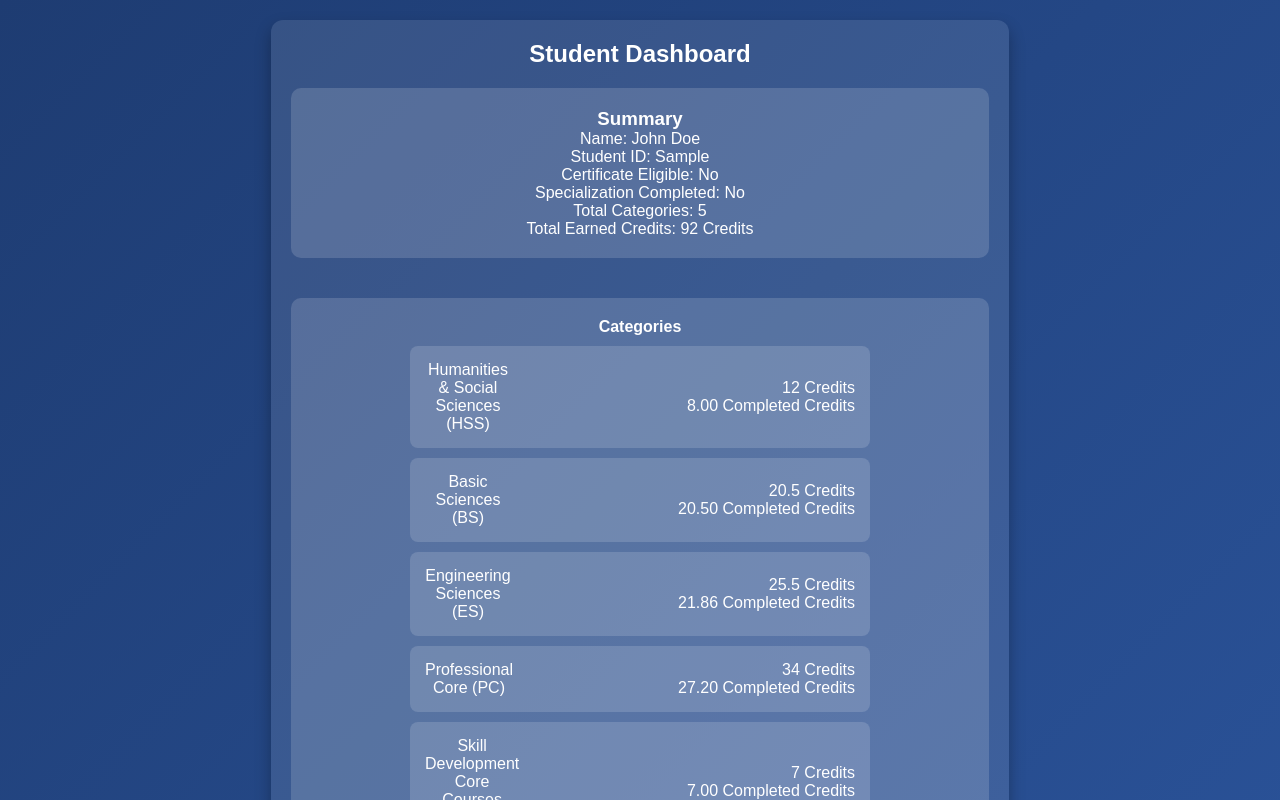
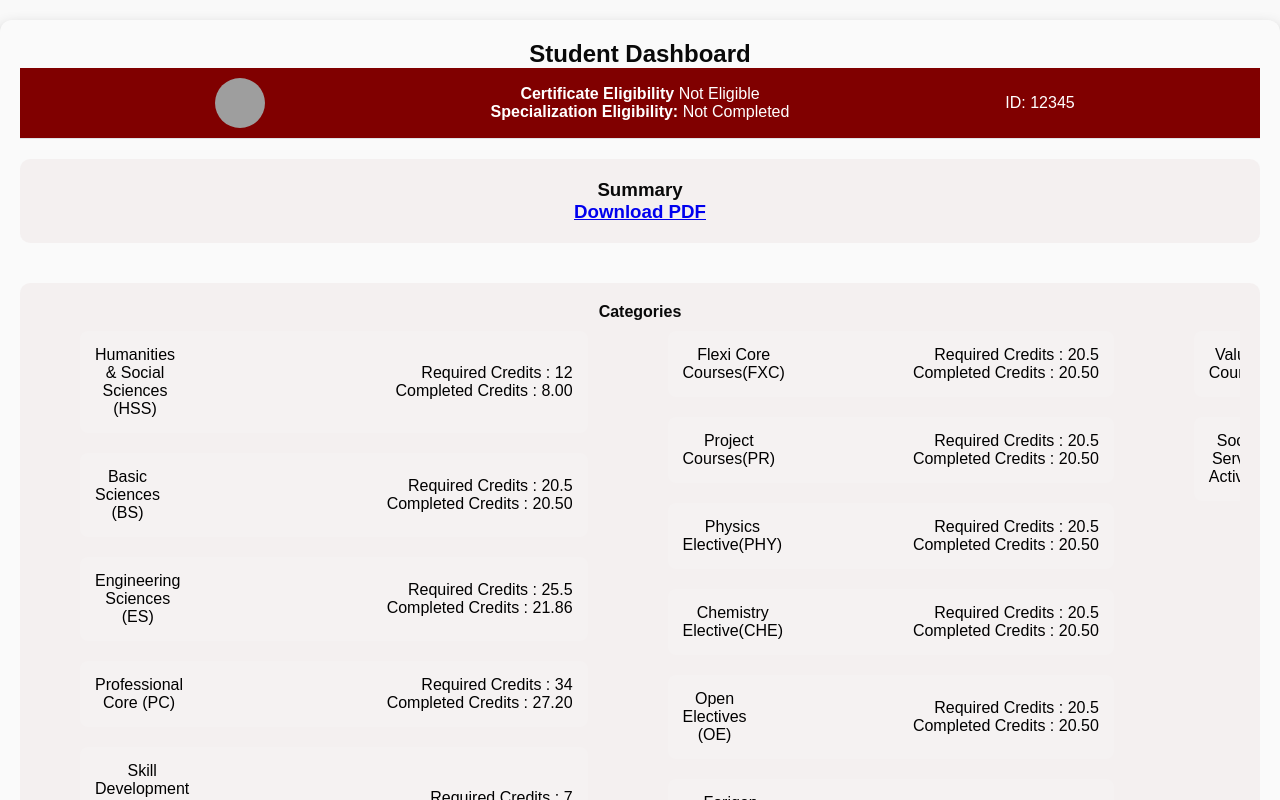
Before and after one commit to NikileshReddyT/My-Working-History, a React (Vite) app in the folder Exit-Portal-Frontend/: page / in a window 1280 px wide. Both pictures are taken after typing "Sample" into the empty fields and a click on the button "Login". Shown: the top 800 px of the page. Built offline with nearby package versions, Linux system fonts and the light colour scheme; grey boxes are pictures that could not be loaded.

Commit message:
updated the ui

```diff
--- a/Exit-Portal-Frontend/package.json
+++ b/Exit-Portal-Frontend/package.json
@@ -10,7 +10,9 @@
     "preview": "vite preview"
   },
   "dependencies": {
+    "bootstrap": "^5.3.3",
     "react": "^18.3.1",
+    "react-bootstrap": "^2.10.5",
     "react-dom": "^18.3.1"
   },
   "devDependencies": {
--- a/Exit-Portal-Frontend/src/App.css
+++ b/Exit-Portal-Frontend/src/App.css
@@ -3,29 +3,35 @@
   padding: 0;
   box-sizing: border-box;
 }
+#root{
+  width: 100vw;
+}
+.app{
+  width: 100%;
+}
 
 body {
   font-family: 'Arial', sans-serif;
-  background: linear-gradient(135deg, #1e3c72 0%, #2a5298 100%);
+  background: rgb(249, 249, 249);
   width: 100vw;
   min-height: 100vh;
   display: flex;
   justify-content: center;
   align-items: center;
-  color: white;
+  color: rgb(9, 9, 9);
 }
 
 div {
   display: flex;
   flex-direction: column;
   align-items: center;
-  width: 80%;
+  width: 100%;
 }
 
 /* Dashboard Styles */
 .dashboard {
-  width: 90%;
-  max-width: 1200px;
+  width: 100%;
+
   margin: 20px auto;
   padding: 20px;
   background: rgba(255, 255, 255, 0.1);
@@ -47,32 +53,47 @@ h4 {
   margin: 20px 0;
   width: 100%;
   padding: 20px;
-  background: rgba(255, 255, 255, 0.15);
+  background: rgba(232, 222, 222, 0.363);
   border-radius: 10px;
   transition: transform 0.3s ease, background 0.3s ease;
 }
 
+.summary{
+  display: flex;
+  flex-direction: column;
+  justify-content: space-between;
+}
+
+
 /* Hover Effects */
 .summary:hover,
 .categories li:hover {
-  transform: translateY(-5px);
-  background: rgba(255, 255, 255, 0.3);
+
+  background: rgba(211, 205, 205, 0.3);
 }
 
 /* List Styles */
 ul {
   list-style-type: none;
+  max-height: 100vh;
+  width: 100%;
+  display: flex;
+  flex-direction: column;
+  flex-wrap: wrap;
+  overflow: auto;
+  scroll-snap-type: proximity;
   padding: 0;
-  max-width: 600px;
-  width: 70%;
+
 }
 
 li {
   background: rgba(255, 255, 255, 0.15);
-  margin: 10px 0;
+  margin: 10px 40px;
   padding: 15px;
   border-radius: 8px;
   transition: background 0.3s ease;
+  font-size: medium;
+  color: rgb(0, 0, 0);
   cursor: pointer;
   display: flex;
   justify-content: space-between;
@@ -95,7 +116,7 @@ li {
 /* Button Styles */
 button {
   padding: 10px 20px;
-  background-color: #1e3c72;
+  background-color:maroon;
   border: none;
   color: white;
   border-radius: 5px;
@@ -104,7 +125,7 @@ button {
 }
 
 button:hover {
-  background-color: #2a5298;
+  background-color: #b82626;
 }
 
 /* Popup Styles */
@@ -146,9 +167,10 @@ button:hover {
 .login-page {
   display: flex;
   flex-direction: column;
-  align-items: center;
+  align-items: flex-end;
   justify-content: center;
   min-height: 100vh;
+  width: 100%;
 }
 
 .login-container {
@@ -158,12 +180,15 @@ button:hover {
   text-align: center;
   box-shadow: 0 10px 20px rgba(0, 0, 0, 0.2);
   animation: fadeIn 0.5s ease;
+  width:300px;
+  margin-right: 20px;
+  margin-left:auto;
 }
 
 /* Input Styles */
 form{
   display: flex;
-  flex-direction: row;
+  flex-direction: column;
 }
 input {
   width: 80%;
@@ -172,22 +197,32 @@ input {
   margin: 10px 0;
   border: none;
   border-radius: 5px;
+  color:black
 }
 
 /* Button in Login */
 .login-container button {
   width: 80%;
   padding: 12px;
-  background-color: #1e3c72;
+  background-color: maroon;
   border: none;
   border-radius: 5px;
-  color: white;
+  color:black;
   cursor: pointer;
   transition: background-color 0.3s ease;
 }
 
+.login{
+  color:black;
+  padding: 40px;
+  border-radius: 12px;
+  text-align: center;
+  box-shadow: 0 10px 20px rgba(0, 0, 0, 0.2);
+  animation: fadeIn 0.5s ease;
+  width: 300px;
+}
 .login-container button:hover {
-  background-color: #2a5298;
+  background-color: maroon;
 }
 
 .popup {
@@ -228,4 +263,34 @@ input {
   .category-details-popup {
     width: 90%;
   }
+  .login-page{
+    align-items:center;
+  }
 }
+
+.custom-navbar-container {
+  display: flex;
+  align-items: center;
+  justify-content: space-between; /* Space between left, middle, and right sections */
+  padding: 10px 20px; /* Adjust padding as needed */
+}
+
+.photo-container {
+  display: flex;
+  align-items: center;
+}
+
+.photo-container img {
+  width: 50px; /* Adjust size as needed */
+  height: 50px; /* Adjust size as needed */
+  border-radius: 50%; /* Circular photo */
+}
+
+.eligibility-container {
+  text-align: center; /* Center text */
+  flex-grow: 1; /* Allow this section to grow and occupy space between left and right */
+}
+
+.details-container {
+  text-align: right; /* Align text to the right */
+}
--- a/Exit-Portal-Frontend/src/components/CategoryDetailsPopup.jsx
+++ b/Exit-Portal-Frontend/src/components/CategoryDetailsPopup.jsx
@@ -1,5 +1,4 @@
 import React from 'react';
-
 
 const CategoryDetailsPopup = ({ category, onClose }) => {
   return (
@@ -7,15 +6,16 @@ const CategoryDetailsPopup = ({ category, onClose }) => {
       <div className="popup-content">
         <h3>{category.name} - Course Details</h3>
         <ul>
-          {category.courses.map((course, index) => (
-
-            <li key={index}>
-              {course.name} -{' '}
-              <span style={{ color: course.completed ? 'green' : 'red' }}>
-                {course.completed ? 'Completed' : 'Not Completed'}
-              </span>
-            </li>
-          ))}
+          {category.courses
+            .filter((course) => !course.completed) // Filter only not completed courses
+            .map((course, index) => (
+              <li key={index}>
+                {course.name} -{' '}
+                <span style={{ color: 'red' }}>
+                  Not Completed
+                </span>
+              </li>
+            ))}
         </ul>
         <button onClick={onClose}>Close</button>
       </div>
--- a/Exit-Portal-Frontend/src/components/CategoryList.jsx
+++ b/Exit-Portal-Frontend/src/components/CategoryList.jsx
@@ -15,8 +15,8 @@ const CategoryList = ({ categories, onShowPopup }) => {
           <li key={index} onClick={() => onShowPopup(category)}>
             <span className='category-name'>{category.name}</span>
             <div className="category-credits">
-              <span className='category-total-credits'>{category.totalCredits} Credits</span>
-              <span className='category-completed-courses'>{calculateCompletedCredits(category)} Completed Credits</span>
+              <span className='category-total-credits'>Required Credits : {category.totalCredits} </span>
+              <span className='category-completed-courses'>Completed Credits : {calculateCompletedCredits(category)} </span>
             </div>
           </li>
         ))}
--- /dev/null
+++ b/Exit-Portal-Frontend/src/components/CustomNavbar.css
@@ -0,0 +1,26 @@
+.custom-navbar {
+    display: flex;
+    align-items: center;
+    width:100%;
+    justify-content: space-between; /* Adjusts space between items */
+    padding: 10px 20px; /* Add some padding around the navbar */
+    background-color: maroon; /* Light background color */
+    border-bottom: 1px solid #dee2e6; /* Optional: bottom border */
+    color:white;
+  }
+
+  .photo-container img {
+    width: 60px; /* Set a width for the photo */
+    height: 60px; /* Set a height for the photo */
+    object-fit:cover;
+    border-radius: 0; /* Make the image circular */
+  }
+
+  .eligibility-container {
+    flex-grow: 1; /* Takes up available space in the middle */
+    text-align: center; /* Center the text */
+  }
+
+  .details-container {
+    text-align: right; /* Align details to the right */
+  }
--- a/Exit-Portal-Frontend/src/components/Dashboard.jsx
+++ b/Exit-Portal-Frontend/src/components/Dashboard.jsx
@@ -2,9 +2,11 @@ import React, { useState } from 'react';
 import CategoryList from './CategoryList';
 import Summary from './Summary';
 import CategoryDetailsPopup from './CategoryDetailsPopup';
-
+import CustomNavbar from "./Navbar";
 const dummyData = {
   name: 'John Doe',
+  id:'12345',
+  photoUrl:'https://th.bing.com/th?id=OIP.rD-OwfGd7YhZlFARYIUp-wHaHZ&w=250&h=249&c=8&rs=1&qlt=90&r=0&o=6&dpr=2&pid=3.1&rm=2',
   certificateEligible: false,
   specializationCompleted: false,
   categories: [
@@ -82,6 +84,137 @@ const dummyData = {
         { name: 'SDC Course 4', completed: true },
       ],
     },
+    {
+      name: 'Skill Development Electives (SDC ELEC)',
+      minCourses: 1,
+      totalCredits: 20.5,
+      earnedCredits: 20.5,
+      courses: [
+        { name: 'BS Course 1', completed: true },
+      ],
+    },
+    {
+      name: 'Professional Electives',
+      minCourses: 5,
+      totalCredits: 20.5,
+      earnedCredits: 20.5,
+      courses: [
+        { name: 'PE Course 1', completed: true },
+        { name: 'PE Course 2', completed: true },
+        { name: 'PE Course 3', completed: true },
+        { name: 'PE Course 4', completed: true },
+        { name: 'PE Course 5', completed: true },
+      ],
+    },
+    {
+      name: 'Flexi Core Courses(FXC)',
+      minCourses: 2,
+      totalCredits: 20.5,
+      earnedCredits: 20.5,
+      courses: [
+        { name: 'FXC Course 1', completed: true },
+        { name: 'FXC Course 2', completed: true },
+      ],
+    },
+    {
+      name: 'Project Courses(PR)',
+      minCourses: 5,
+      totalCredits: 20.5,
+      earnedCredits: 20.5,
+      courses: [
+        { name: 'PR Course 1', completed: true },
+        { name: 'PR Course 2', completed: true },
+        { name: 'PR Course 3', completed: true },
+        { name: 'PR Course 4', completed: true },
+        { name: 'PR Course 5', completed: true },
+      ],
+    },
+    {
+      name: 'Physics Elective(PHY)',
+      minCourses: 1,
+      totalCredits: 20.5,
+      earnedCredits: 20.5,
+      courses: [
+        { name: 'PHY Course 1', completed: true },
+      ],
+    },
+    {
+      name: 'Chemistry Elective(CHE)',
+      minCourses: 1,
+      totalCredits: 20.5,
+      earnedCredits: 20.5,
+      courses: [
+        { name: 'CHE Course 1', completed: true },
+      ],
+    },
+    {
+      name: 'Open Electives (OE)',
+      minCourses: 3,
+      totalCredits: 20.5,
+      earnedCredits: 20.5,
+      courses: [
+        { name: 'OE Course 1', completed: true },
+        { name: 'OE Course 2', completed: true },
+        { name: 'OE Course 3', completed: true },
+      ],
+    },
+    {
+      name: 'Forigen Langauge Elective(FLE)',
+      minCourses: 1,
+      totalCredits: 20.5,
+      earnedCredits: 20.5,
+      courses: [
+        { name: 'BS Course 1', completed: true },
+      ],
+    },
+    {
+      name: 'Management Elective(ME)',
+      minCourses: 1,
+      totalCredits: 20.5,
+      earnedCredits: 20.5,
+      courses: [
+        { name: 'ME Course 1', completed: true },
+      ],
+    },
+    {
+      name: 'Audit Courses(AUD)',
+      minCourses: 4,
+      totalCredits: 20.5,
+      earnedCredits: 20.5,
+      courses: [
+        { name: 'AUD Course 1', completed: true },
+        { name: 'AUD Course 2', completed: true },
+        { name: 'AUD Course 3', completed: true },
+        { name: 'AUD Course 4', completed: true },
+      ],
+    },
+    {
+      name: 'Value Added Courses(VAC)',
+      minCourses: 4,
+      totalCredits: 20.5,
+      earnedCredits: 20.5,
+      courses: [
+        { name: 'VAC Course 1', completed: true },
+        { name: 'VAC Course 2', completed: true },
+        { name: 'VAC Course 3', completed: true },
+        { name: 'VAC Course 4', completed: true },
+      ],
+    },
+    {
+      name: 'Social Service Activites',
+      minCourses: 7,
+      totalCredits: 20.5,
+      earnedCredits: 20.5,
+      courses: [
+        { name: 'BS Course 1', completed: true },
+        { name: 'BS Course 2', completed: true },
+        { name: 'BS Course 3', completed: true },
+        { name: 'BS Course 4', completed: true },
+        { name: 'BS Course 5', completed: true },
+        { name: 'BS Course 6', completed: true },
+        { name: 'BS Course 7', completed: true },
+      ],
+    },
   ],
 };
 
@@ -104,6 +237,7 @@ const Dashboard = ({studentId}) => {
   return (
     <div className="dashboard">
       <h2>Student Dashboard</h2>
+      <CustomNavbar  data={dummyData} />
       <Summary data={dummyData} StudentId={studentId} />
       <CategoryList
         categories={dummyData.categories}
--- /dev/null
+++ b/Exit-Portal-Frontend/src/components/Navbar.jsx
@@ -0,0 +1,32 @@
+import React from "react";
+import './CustomNavbar.css'; // Import the CSS file
+
+const CustomNavbar = ({ data }) => {
+  if (!data) {
+    console.error("Student data is not defined!");
+    return null;
+  }
+
+  const { id, photoUrl, certificateEligible, specializationCompleted } = data;
+  // Use a dummy photo if none is provided
+  const photo = photoUrl || "https://randomuser.me/api/portraits/men/1.jpg"; // Placeholder image
+
+  return (
+    <nav className="custom-navbar">
+      <div className="photo-container">
+        <img src={photo} alt="Student" />
+      </div>
+
+      <div className="eligibility-container">
+        <p><strong>Certificate Eligibility</strong> {certificateEligible ? "Eligible" : "Not Eligible"}</p>
+        <p><strong>Specialization Eligibility:</strong> {specializationCompleted ? "Completed" : "Not Completed"}</p>
+      </div>
+
+      <div className="details-container">
+        <p>ID: {id || "Unknown ID"}</p>
+      </div>
+    </nav>
+  );
+};
+
+export default CustomNavbar;
--- a/Exit-Portal-Frontend/src/components/Summary.jsx
+++ b/Exit-Portal-Frontend/src/components/Summary.jsx
@@ -4,18 +4,7 @@ const Summary = ({ data , StudentId}) => {
   return (
     <div className="summary">
       <h3>Summary</h3>
-      <p>Name: {data.name}</p>
-      <p>Student ID: {StudentId}</p>
-      <p>
-        Certificate Eligible: {data.certificateEligible ? 'Yes' : 'No'}
-      </p>
-      <p>
-        Specialization Completed: {data.specializationCompleted ? 'Yes' : 'No'}
-      </p>
-      <p>Total Categories: {data.categories.length}</p>
-      <p>
-        Total Earned Credits: {data.categories.reduce((acc, cat) => acc + cat.earnedCredits, 0)} Credits
-      </p>
+      <h3><a href='#'>Download PDF</a></h3>
     </div>
   );
 };
```
Also changed, not shown: Exit-Portal-Frontend/src/components/Footer.jsx (added, +13 -0 lines), Exit-Portal-Frontend/src/components/Header.jsx (added, +15 -0 lines), Exit-Portal-Frontend/src/components/Login.css (added, +38 -0 lines), Exit-Portal-Frontend/src/components/Login.jsx (+7 -1 lines), Exit-Portal-Frontend/src/images/KLlogo.png (added), 1 other file (tests, documents, lock files or other folders).
